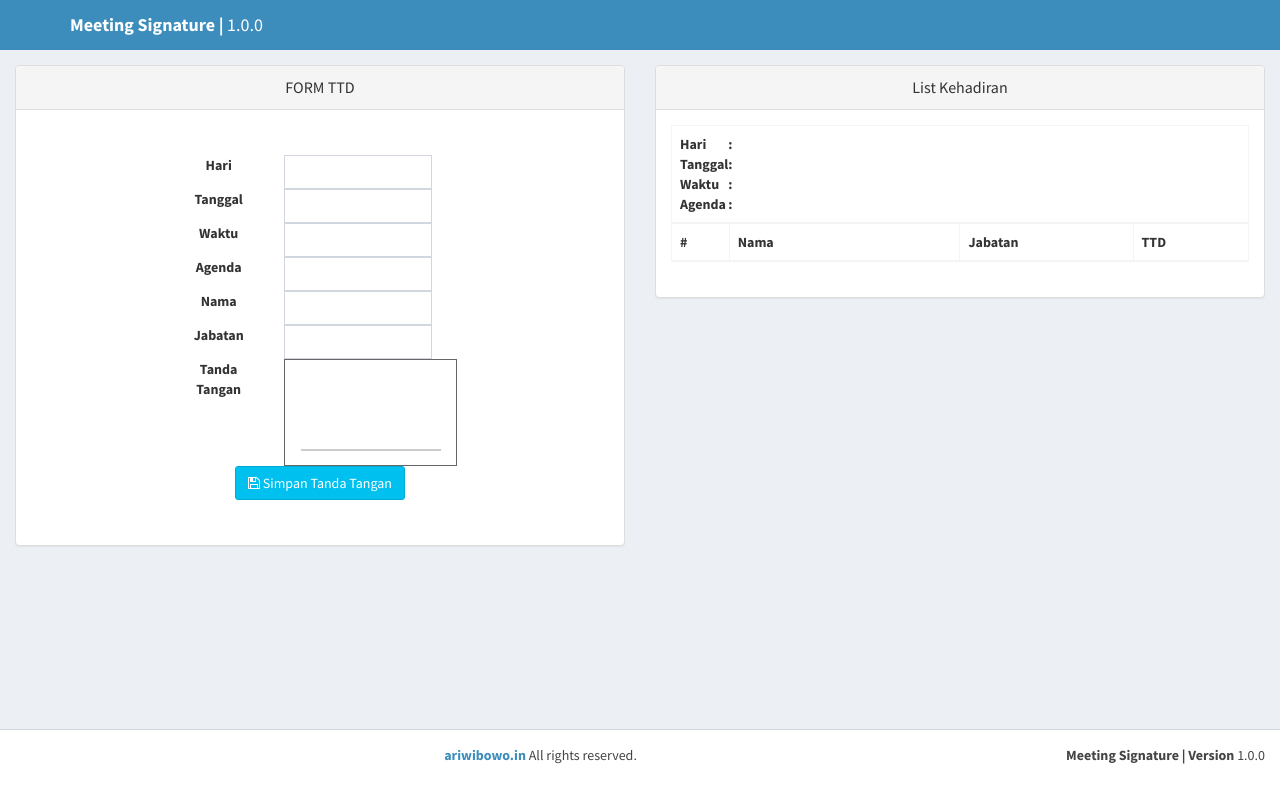
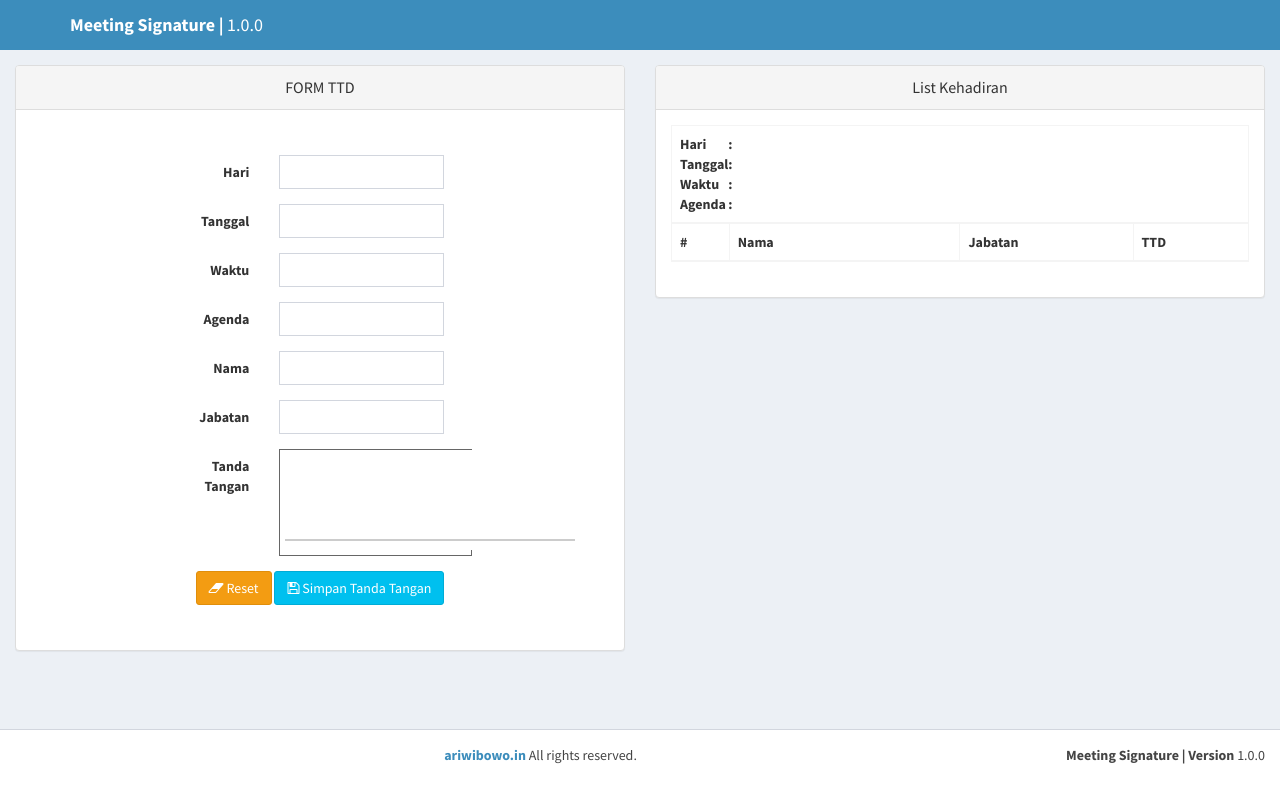
Before and after one commit to arierimbaboemi/meeting-signature, a CodeIgniter app: page /database/index.php/signature/form_meeting in a window 1280 px wide. Run offline with CodeIgniter, Linux system fonts and the light colour scheme; data that the repository does not hold is empty; some libraries are stand-ins or nearby versions.

Commit message:
Added button reset

```diff
--- a/application/views/form_meeting.php
+++ b/application/views/form_meeting.php
@@ -1,4 +1,5 @@
 <div class="row">
+	<div class="form-horizontal">
         <div class="col-md-6">
             <div class="panel panel-default panel-shadow" data-collapsed="0">
                 <div class="panel-heading">
@@ -99,14 +100,15 @@
 						<div class="form-group">
 							<label for="field-2" class="col-sm-4 control-label">Tanda Tangan</label>
 							<div class="col-sm-8">
-								<div class="sig sigWrapper" style="height:auto;">
+								<div class="sig sigWrapper" style="width:100%;height:auto;">
 									<div class="typed"></div>
-									<canvas class="sign-pad" id="sign-pad" width="150%" height="100%"></canvas>
+									<canvas class="sign-pad" id="sign-pad" width="300%" height="100%"></canvas>
 								</div>
 							</div>
 						</div>
 
 						<input type="text" class="form-control" id="meeting-id" name="meeting_id" value="<?php echo $meeting_id;?>" style="display: none">
+						<button class="btn btn-warning" id="btnClear"><i class="fa fa-eraser"></i> Reset</button>
 						<button class="btn btn-info" id="btnSaveSign"><i class="fa fa-save"></i> Simpan Tanda Tangan</button>
 					</div>
 				</div>
@@ -168,11 +170,16 @@
                 </div>
             </div>
         </div>
+    </div>
 </div>
 
 		<script>
 			$(document).ready(function() {
 				$('#signArea').signaturePad({drawOnly:true, drawBezierCurves:true, lineTop:90});
+			});
+
+			$("#btnClear").click(function(e){
+				$('#signArea').signaturePad().clearCanvas();
 			});
 
 			$("#btnSaveSign").click(function(e){
```
